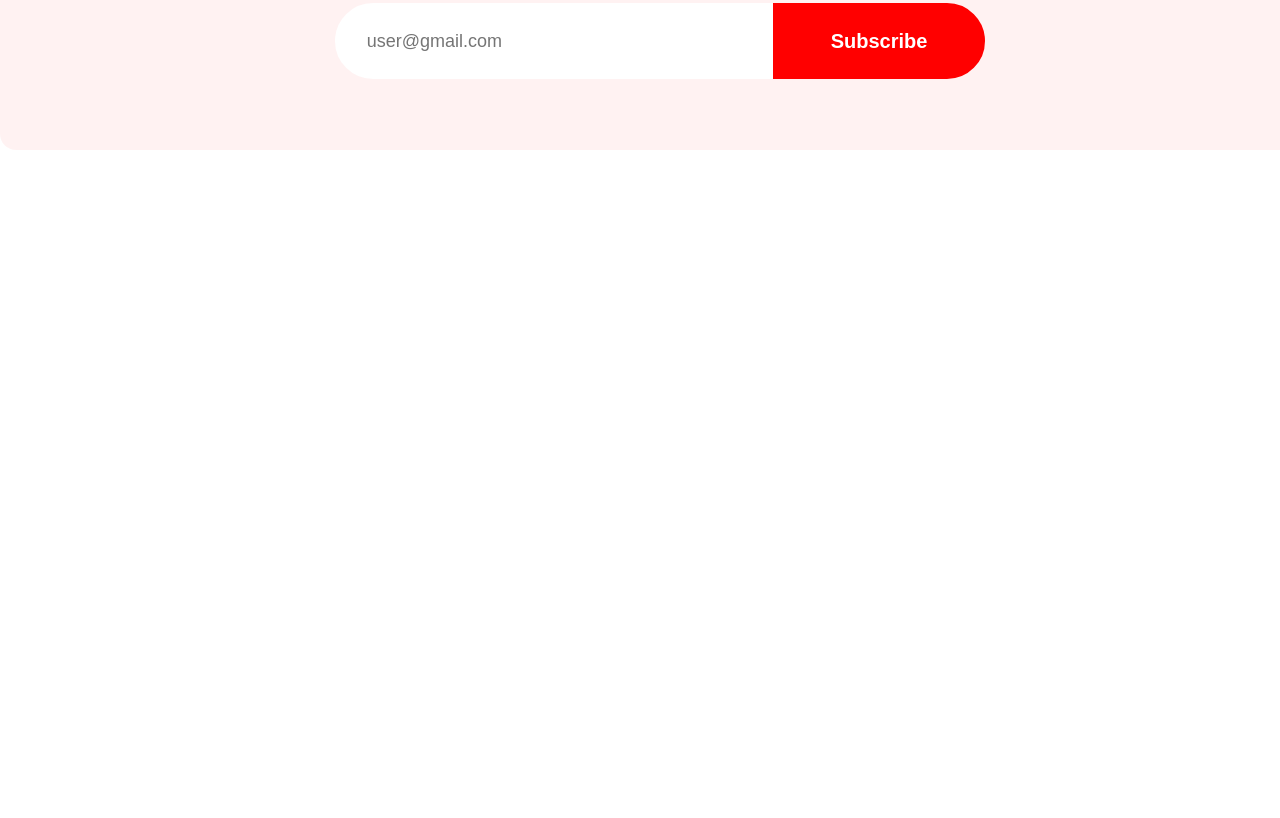
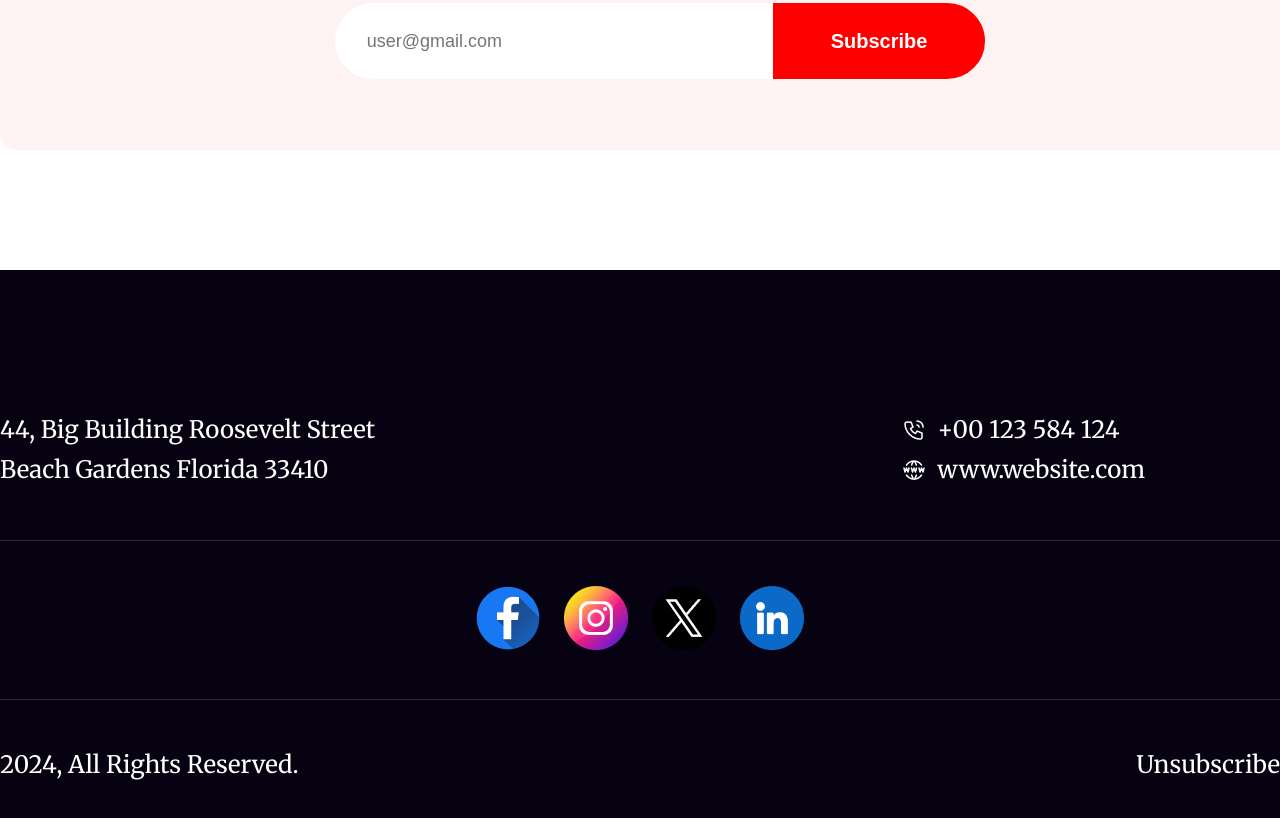
Before and after one commit to Durjoy96/new-year-celebration-landing-page, a plain HTML site: page index.html in a window 1280 px wide. Shown: the part 6823-7641 px from the top of the page. Before the commit the page ends 7373 px from the top, so only its background shows below. Drawn offline with Linux system fonts and the light colour scheme.

Commit message:
added footer

```diff
--- a/assets/css/styles.css
+++ b/assets/css/styles.css
@@ -7,6 +7,7 @@
 :root {
     --base-100: #fff;
     --base-200: #ff00000d;
+    --base-300: #070211;
     --primary: #ff0000;
     --base-content: #070211;
     --base-content-secondary: #07021199;
@@ -388,3 +389,96 @@ input[type="email"]:focus {
     text-transform: capitalize;
     cursor: pointer;
 }
+
+/* footer styles */
+footer {
+    margin: 120px 0 0;
+    max-width: 100%;
+    height: 609px;
+    background-color: var(--base-300);
+    padding: 140px 0;
+}
+
+.footer-parent {
+    max-width: 1320px;
+    margin: 0 auto;
+}
+
+.address-and-contact-container {
+    display: flex;
+    justify-content: space-between;
+    align-items: center;
+}
+
+.address {
+    color: var(--banner-text);
+    font-family: 'Inter' sans-serif;
+    font-size: 24px;
+    font-weight: 500;
+    line-height: 40px;
+    letter-spacing: 0%;
+    text-align: left;
+}
+
+.tel-and-website-container {
+    margin: 0 135px 0 0;
+}
+
+.tel-number,
+.website-link {
+    display: flex;
+    align-items: center;
+    gap: 11px;
+}
+
+.tel-number a,
+.website-link a {
+    color: var(--banner-text);
+    font-family: 'Inter' sans-serif;
+    font-size: 24px;
+    font-weight: 500;
+    line-height: 40px;
+    letter-spacing: 0%;
+    text-align: left;
+    text-decoration: none;
+}
+
+.social-icons-container {
+    width: 100%;
+    height: 160px;
+    border-top: 1px solid rgba(255, 255, 255, 0.15);
+    border-bottom: 1px solid rgba(255, 255, 255, 0.15);
+    margin: 50px 0 50px;
+
+    display: flex;
+    align-items: center;
+    justify-content: center;
+    gap: 24px;
+}
+
+.copyright-and-unsub-container {
+    display: flex;
+    justify-content: space-between;
+    align-items: center;
+}
+
+.copyright {
+    color: var(--banner-text);
+    font-family: 'Inter' sans-serif;
+    font-size: 24px;
+    font-weight: 500;
+    line-height: 29px;
+    letter-spacing: 0%;
+    text-align: left;
+}
+
+.unsubscribe {
+    color: var(--banner-text);
+    font-family: 'Inter' sans-serif;
+    font-size: 24px;
+    font-weight: 500;
+    line-height: 29px;
+    letter-spacing: 0%;
+    text-align: left;
+    text-decoration: none;
+}
--- a/index.html
+++ b/index.html
@@ -78,7 +78,8 @@
         <section class="portfolio">
             <h3 class="subtitle">THE BEST GIFTS</h3>
             <h2 class="title">Our Awesome Portfolio</h2>
-            <p class="description">Dolor sit amet consectetur. Consequat eget consectetur maecenas sed molestie malesuada. Ipsum sed sodales risus ut pellentesque vel euismod. </p>
+            <p class="description">Dolor sit amet consectetur. Consequat eget consectetur maecenas sed molestie
+                malesuada. Ipsum sed sodales risus ut pellentesque vel euismod. </p>
             <div class="portfolio-img-container">
                 <img src="assets/images/Rectangle 3.png" alt="bag">
                 <img src="assets/images/Rectangle 4.png" alt="bag">
@@ -93,7 +94,8 @@
             <div class="newsletter-content">
                 <img src="assets/images/Group 61.png" alt="mailbox">
                 <h2 class="title">Subscribe Newsletter</h2>
-                <p class="description">Dolor sit amet consectetur. Consequat eget consectetur maecenas sed molestie malesuada. Ipsum sed sodales risus ut pellentesque vel euismod. </p>
+                <p class="description">Dolor sit amet consectetur. Consequat eget consectetur maecenas sed molestie
+                    malesuada. Ipsum sed sodales risus ut pellentesque vel euismod. </p>
                 <div class="newsletter-input-box">
                     <input type="email" name="" id="" placeholder="user@gmail.com">
                     <button class="subscribe-btn">Subscribe</button>
@@ -102,9 +104,42 @@
         </section>
     </main>
     <footer>
+        <div class="footer-parent">
+            <div class="address-and-contact-container">
+                <p class="address">44, Big Building Roosevelt Street <br> Beach Gardens Florida 33410</p>
+                <div class="tel-and-website-container">
+                    <div class="tel-number">
+                        <img src="assets/icons/Call.png" alt="phone">
+                        <a href="tel:+00123584124">+00 123 584 124</a>
+                    </div>
+                    <div class="website-link">
+                        <img src="assets/icons/Website.png" alt="website">
+                        <a href="https://www.website.com" target="_blank">www.website.com</a>
+                    </div>
+                </div>
+            </div>
 
+            <div class="social-icons-container">
+                <a href="" target="_blank" rel="noopener noreferrer">
+                    <img src="assets/icons/Facebook.png" alt="Facebook">
+                </a>
+                <a href="" target="_blank" rel="noopener noreferrer">
+                    <img src="assets/icons/Instagram.png" alt="Instagram">
+                </a>
+                <a href="" target="_blank" rel="noopener noreferrer">
+                    <img src="assets/icons/Twitter.png" alt="Twitter">
+                </a>
+                <a href="" target="_blank" rel="noopener noreferrer">
+                    <img src="assets/icons/Linkedin.png" alt="Linkedin">
+                </a>
+            </div>
+
+            <div class="copyright-and-unsub-container">
+                <p class="copyright">2024, All Rights Reserved.</p>
+                <a href="" class="unsubscribe">Unsubscribe</a>
+            </div>
+        </div>
     </footer>
-    <br><br><br><br><br><br><br><br><br><br><br><br><br><br><br><br><br><br><br><br>
 </body>
 
 </html>
```
